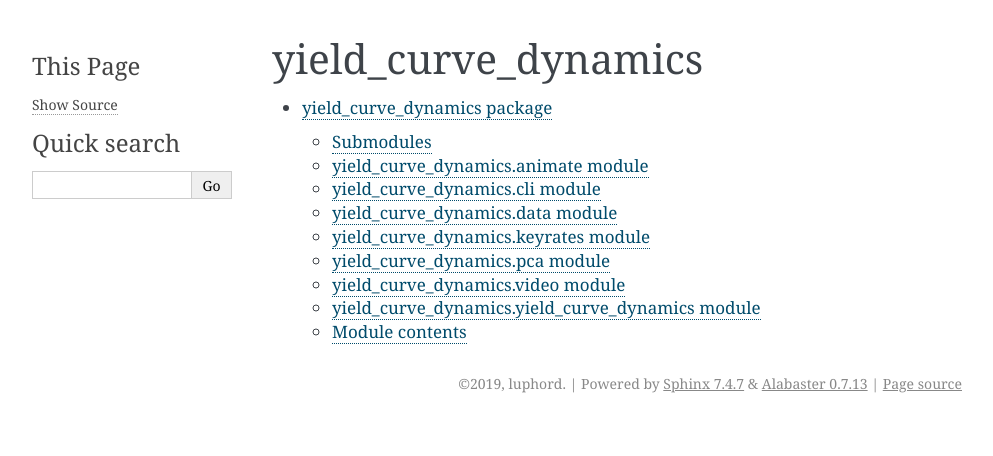
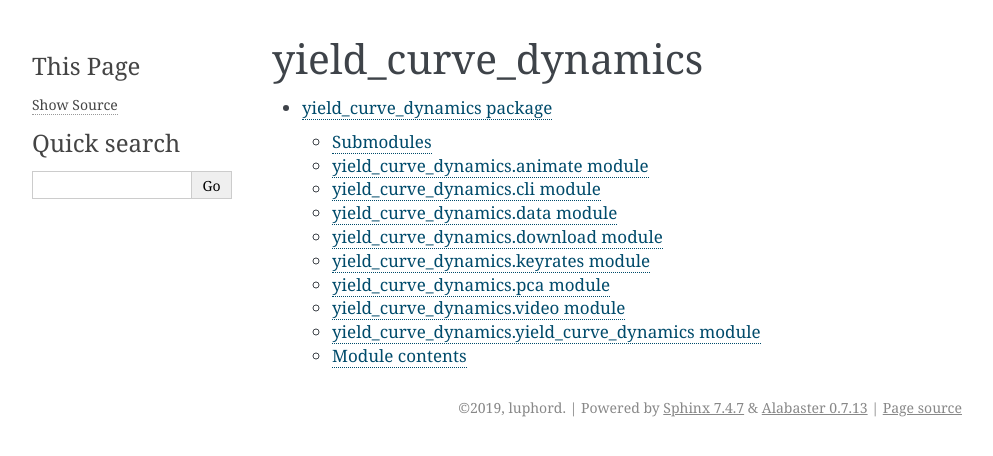
Before and after one commit to luphord/yield_curve_dynamics, a Sphinx documentation site: the page built from docs/modules.rst, in a window 1280 px wide. Shown: the top 456 px of the page, without its empty margins (148-1141 px from the left). Built offline with Sphinx 7.4.7, drawn with Linux system fonts in a browser that asks for light colours.

Commit message:
update docs

```diff
--- a/docs/yield_curve_dynamics.rst
+++ b/docs/yield_curve_dynamics.rst
@@ -24,6 +24,14 @@
 ----------------------------------
 
 .. automodule:: yield_curve_dynamics.data
+    :members:
+    :undoc-members:
+    :show-inheritance:
+
+yield\_curve\_dynamics.download module
+--------------------------------------
+
+.. automodule:: yield_curve_dynamics.download
     :members:
     :undoc-members:
     :show-inheritance:
```
